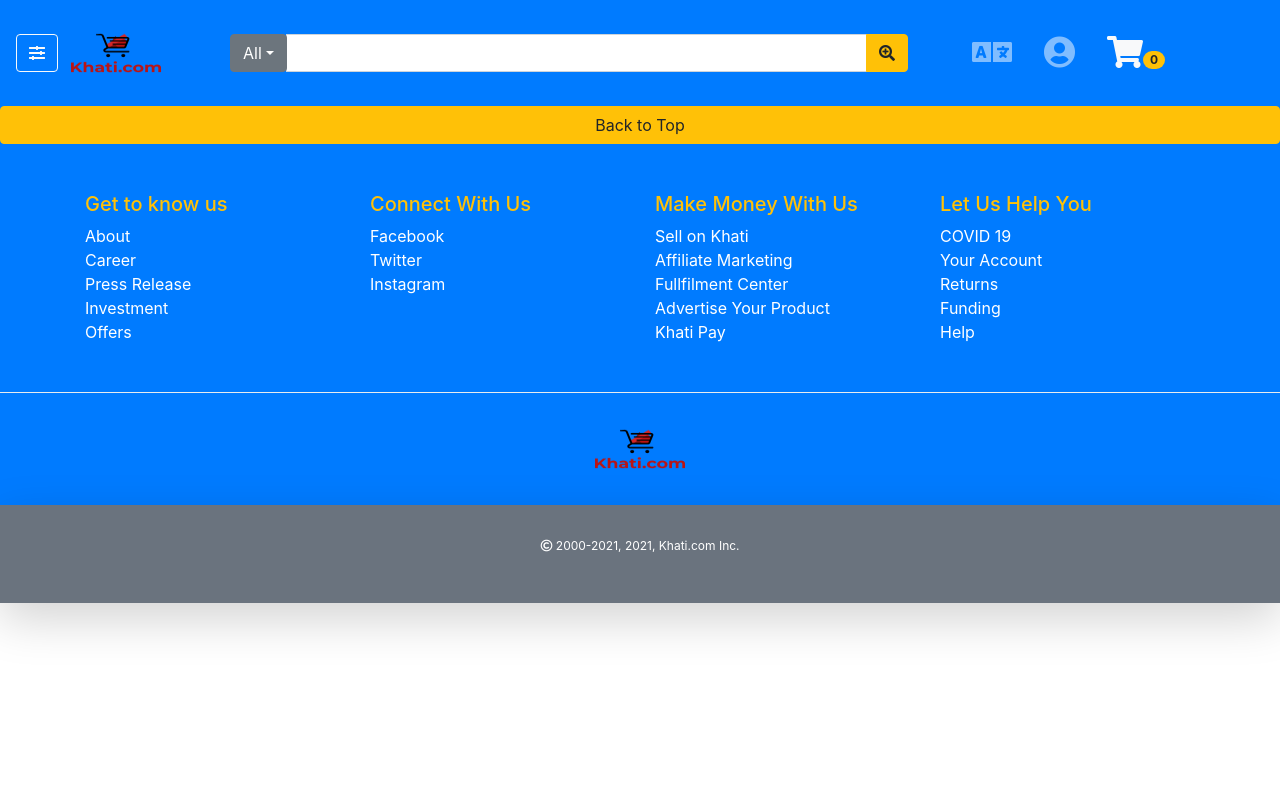
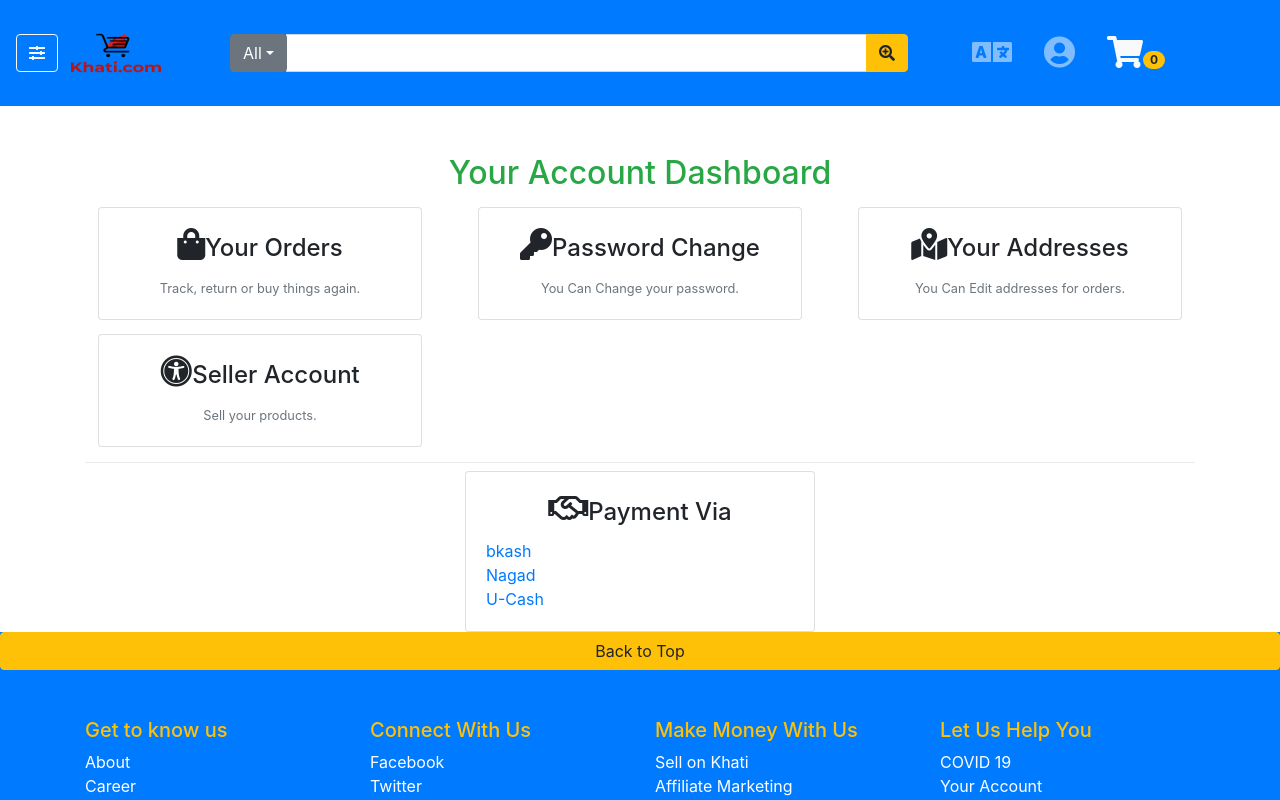
Before and after one commit to Najmul216/Shopping_Bag_Front_End, a React (Create React App) app: page /your_account in a window 1280 px wide. Shown: the top 800 px of the page. Built offline with nearby package versions, Linux system fonts and the light colour scheme.

Commit message:
Your Account page add

```diff
--- a/src/App.js
+++ b/src/App.js
@@ -16,6 +16,7 @@ import NavbarContainer from './components/layout/Navbar/NavbarContainer';
 import Footer from './components/layout/Footer';
 import LoginContainer from './components/Login/LoginContainer';
 import RegisterContainer from './components/Register/RegisterContainer';
+import YourAccountContainer from './components/YourAccount/YourAccountContainer';
 
 
 
@@ -38,6 +39,9 @@ function App() {
           <Route exact path="/register" >
             <RegisterContainer t={t} i18n={i18n} />
           </Route>
+          <Route exact path="/your_account" >
+              <YourAccountContainer t={t} i18n={i18n} />
+          </Route>
 
           <Footer t={t} i18n={i18n} />
         </div>
--- /dev/null
+++ b/src/components/YourAccount/YourAccountContainer.js
@@ -0,0 +1,24 @@
+import React, { Component } from 'react';
+import YourAccountView from './YourAccountView';
+
+class YourAccountContainer extends Component {
+
+    constructor(props){
+        super(props)
+
+        this.state = {
+
+        }
+      }
+
+    render() {
+        return (
+            <YourAccountView
+                {...this.props}
+            />
+        )
+    }
+}
+
+
+export default YourAccountContainer;
--- /dev/null
+++ b/src/components/YourAccount/YourAccountView.js
@@ -0,0 +1,101 @@
+import React from 'react'
+
+function YourAccountView() {
+    return (
+        <div>
+
+            <div className="container mt-5">
+                {/* <!-- Your Account Starts --> */}
+
+                <h2 className="text-center text-success">Your Account Dashboard</h2>
+
+                {/* <!-- Account Panel Starts --> */}
+
+                <div className="row">
+                    <div className="col-md-4">
+                        <a href="your_orders.html" className="btn w-100">
+                            <div className="card">
+                                <div className="card-body">
+                                    <div className="card-title">
+                                        <i className="fas fa-2x fa-shopping-bag"></i>
+                                        <span className="h4">Your Orders</span>
+                                    </div>
+                                    <small className="text-muted">Track, return or buy things again.</small>
+                                </div>
+                            </div>
+                        </a>
+                    </div>
+
+                    <div className="col-md-4">
+                        <a href="change_password.html" className="btn w-100">
+                            <div className="card">
+                                <div className="card-body">
+                                    <div className="card-title">
+                                        <i className="fas fa-2x fa-key"></i>
+                                        <span className="h4">Password Change</span>
+                                    </div>
+                                    <small className="text-muted">You Can Change your password.</small>
+                                </div>
+                            </div>
+                        </a>
+                    </div>
+
+                    <div className="col-md-4">
+                        <a href="your_addresses.html" className="btn w-100">
+                            <div className="card">
+                                <div className="card-body">
+                                    <div className="card-title">
+                                        <i className="fas fa-2x fa-map-marked-alt"></i>
+                                        <span className="h4">Your Addresses</span>
+                                    </div>
+                                    <small className="text-muted">You Can Edit addresses for orders.</small>
+                                </div>
+                            </div>
+                        </a>
+                    </div>
+                </div>
+
+                {/* <!-- Account Panel Starts --> */}
+
+                <div className="row">
+                    <div className="col-md-4">
+                        <a href="seller_account_intro.html" className="btn w-100">
+                            <div className="card">
+                                <div className="card-body">
+                                    <div className="card-title">
+                                        <i className="fas fa-universal-access fa-2x"></i>
+                                        <span className="h4">Seller Account</span>
+                                    </div>
+                                    <small className="text-muted">Sell your products.</small>
+                                </div>
+                            </div>
+                        </a>
+                    </div>
+                </div>
+
+                <div className="dropdown-divider"></div>
+                <div className="row justify-content-center">
+                    <div className="col-md-4">
+                        <div className="card">
+                            <div className="card-body">
+                                <div className="card-title text-center font-weight-bold">
+                                    <i className="far fa-handshake fa-2x"></i>
+                                    <span className="h4">Payment Via</span>
+                                </div>
+                                <div className="d-flex flex-column">
+                                    <a href="http://">bkash</a>
+                                    <a href="http://">Nagad</a>
+                                    <a href="http://">U-Cash</a>
+                                </div>
+                            </div>
+                        </div>
+                    </div>
+                </div>
+            </div>
+            {/* <!-- Your Account Ends --> */}
+        </div>
+    )
+}
+
+
+export default YourAccountView;
--- a/src/components/layout/Navbar/NavbarView.js
+++ b/src/components/layout/Navbar/NavbarView.js
@@ -74,7 +74,7 @@ function NavbarView(props) {
                             </div>
                             <input type="text" className={`form-control ${rtl}`} size="50" name="query" id="query"
                                 onChange={props.handleQueryChange} value={props.query} />
-                            <input type="text" name="category" id="category" value={props.selectedCat} hidden />
+                            <input type="text" name="category" id="category" value={props.selectedCat} readOnly hidden />
                             <div className="input-group-append">
                                 <button type="submit" className="btn btn-warning">
                                     <i className="fas fa-search-plus"></i>
@@ -100,7 +100,7 @@ function NavbarView(props) {
                                     <div className="dropdown-divider"></div>
                                     <div className="custom-control custom-radio mb-2">
                                         <input className="custom-control-input" type="radio" name="prefLang" id="englishLang"
-                                            value="en" onClick={props.handleChangeLang} checked={props.prefLang == "en" ? true : false} />
+                                            value="en" onChange={props.handleChangeLang} checked={props.prefLang == "en" ? true : false} />
                                         <label className="custom-control-label" htmlFor="englishLang">
                                             <img src="assets/img/flag/english.svg" alt="uk flag" width="50" height="30" />
                                         </label>
@@ -108,7 +108,7 @@ function NavbarView(props) {
                                     <div className="dropdown-divider"></div>
                                     <div className="custom-control custom-radio mb-2">
                                         <input className="custom-control-input" type="radio" name="prefLang" id="hindiLang"
-                                            value="in" onClick={props.handleChangeLang} checked={props.prefLang == "in" ? true : false} />
+                                            value="in" onChange={props.handleChangeLang} checked={props.prefLang == "in" ? true : false} />
                                         <label className="custom-control-label" htmlFor="hindiLang">
                                             <img src="assets/img/flag/hindi.svg" alt="uk flag" width="50" height="30" />
                                         </label>
@@ -116,7 +116,7 @@ function NavbarView(props) {
                                     <div className="dropdown-divider"></div>
                                     <div className="custom-control custom-radio mb-2">
                                         <input className="custom-control-input" type="radio" name="prefLang" id="urduLang"
-                                            value="pk" onClick={props.handleChangeLang} checked={props.prefLang == "pk" ? true : false} />
+                                            value="pk" onChange={props.handleChangeLang} checked={props.prefLang == "pk" ? true : false} />
                                         <label className="custom-control-label" htmlFor="urduLang">
                                             <img src="assets/img/flag/urdu.svg" alt="uk flag" width="50" height="30" />
                                         </label>
@@ -124,7 +124,7 @@ function NavbarView(props) {
                                     <div className="dropdown-divider"></div>
                                     <div className="custom-control custom-radio">
                                         <input className="custom-control-input" type="radio" name="prefLang" id="banglaLang"
-                                            value="bd" onClick={props.handleChangeLang} checked={props.prefLang == "bd" ? true : false} />
+                                            value="bd" onChange={props.handleChangeLang} checked={props.prefLang == "bd" ? true : false} />
                                         <label className="custom-control-label" htmlFor="banglaLang">
                                             <img src="assets/img/flag/bangla.svg" alt="uk flag" width="50" height="30" />
                                         </label>
```
